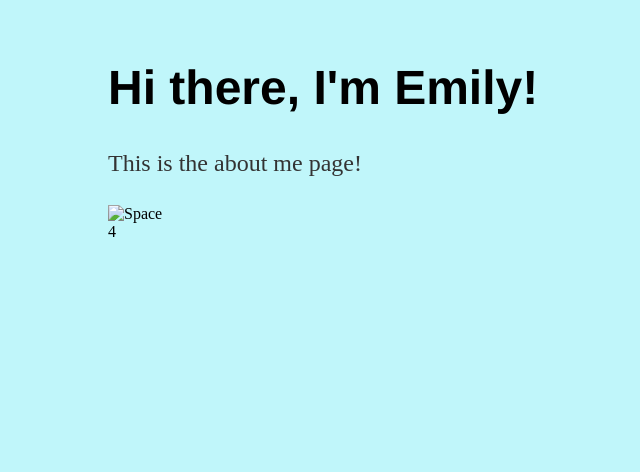
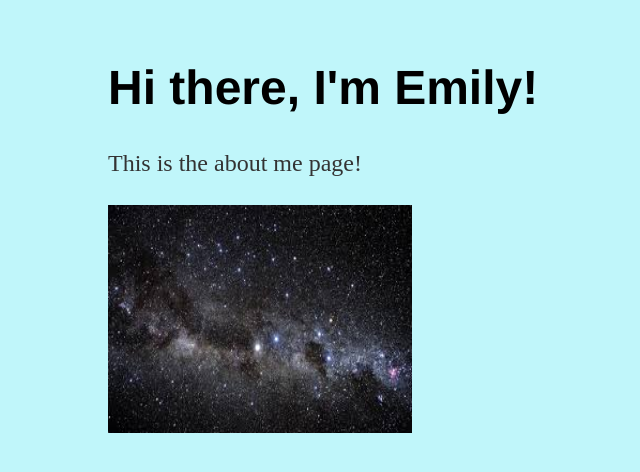
Before and after one commit to emdors/emdors.github.io, a plain HTML site: page about/index.html in a window 1280 px wide. Shown: the whole page, without its empty margins (84-724 px from the left). Drawn offline with Linux system fonts and the light colour scheme.

Commit message:
fixed image link

```diff
--- a/about/index.html
+++ b/about/index.html
@@ -14,11 +14,10 @@
 				<p>This is the about me page!</p>
     		</div><!-- /.blurb -->
 
-		<img src="../images/imgres.jpeg" alt="Space" style="width:304px;height:228px;">
+		<img src="../images/imgres.jpg" alt="Space" style="width:304px;height:228px;">
 
 
 		</div><!-- /.container -->
 
 	</body>
 </html>
-4
```
